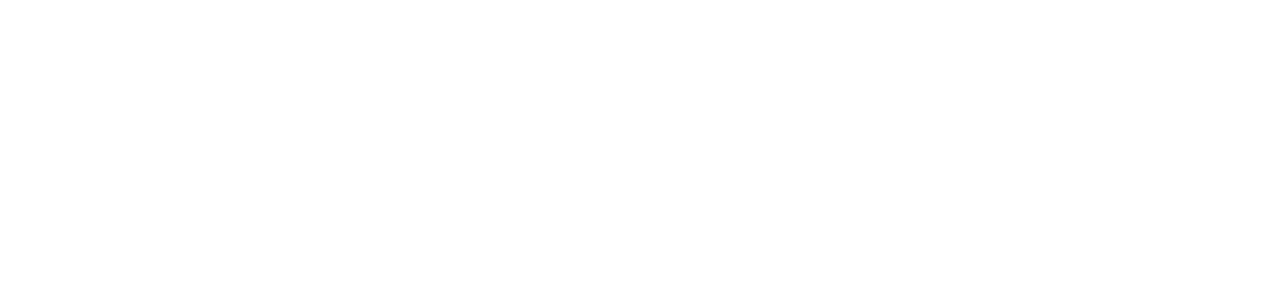
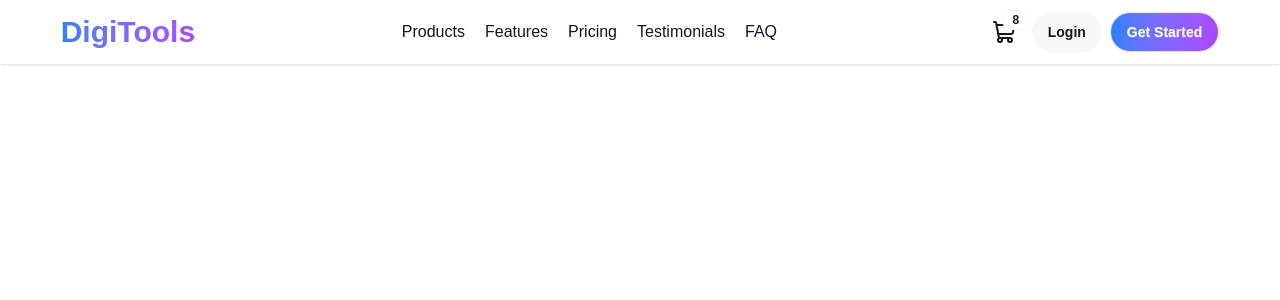
Before and after one commit to crack69-git/Digitools, a React (Vite) app: page / in a window 1280 px wide. Shown: the top 300 px of the page. Built offline with nearby package versions, Linux system fonts and the light colour scheme.

Commit message:
navbar added and made responsive

```diff
--- a/package.json
+++ b/package.json
@@ -11,6 +11,7 @@
   },
   "dependencies": {
     "@tailwindcss/vite": "^4.2.2",
+    "lucide-react": "^1.3.0",
     "react": "^19.2.4",
     "react-dom": "^19.2.4",
     "react-toastify": "^11.0.5",
--- a/src/App.jsx
+++ b/src/App.jsx
@@ -1,9 +1,9 @@
 import './App.css'
-
+import HeaderSection from './components/header/HeaderSection';
 function App() {
   return (
     <>
-
+      <HeaderSection />
     </>
   )
 }
--- /dev/null
+++ b/src/components/header/HeaderSection.jsx
@@ -0,0 +1,38 @@
+import React from 'react';
+import { ShoppingCart } from 'lucide-react';
+
+const HeaderSection = () => {
+    return (
+
+        <div className="navbar bg-base-100 shadow-sm">
+            <div className='w-11/12 mx-auto flex justify-between items-center max-sm:flex-col'>
+                <div>
+                    <p className='text-3xl font-extrabold bg-linear-to-r from-blue-500 to-purple-500 bg-clip-text text-transparent'>DigiTools</p>
+
+                </div>
+                <div className='flex gap-5 max-[900px]:hidden  text-[#101727]'>
+                    <a href="">Products</a>
+                    <a href="">Features</a>
+                    <a href="">Pricing</a>
+                    <a href="">Testimonials</a>
+                    <a href="">FAQ</a>
+                </div>
+
+                <div>
+                    <div role="button" className="btn btn-ghost btn-circle">
+                        <div className="indicator">
+                            <ShoppingCart />
+                            <span className="badge badge-sm indicator-item">8</span>
+                        </div>
+                    </div>
+                    {/* BUTTON START */}
+                    <button className="btn rounded-3xl bg-none border-none mx-2">Login</button>
+                    <button className="btn text-white rounded-3xl bg-linear-to-r from-blue-500 to-purple-500">Get Started</button>
+                </div>
+            </div>
+        </div>
+
+    );
+};
+
+export default HeaderSection;
```
Also changed, not shown: src/components/herosection/HeroSection.jsx (added), 1 other file (tests, documents, lock files or other folders).
